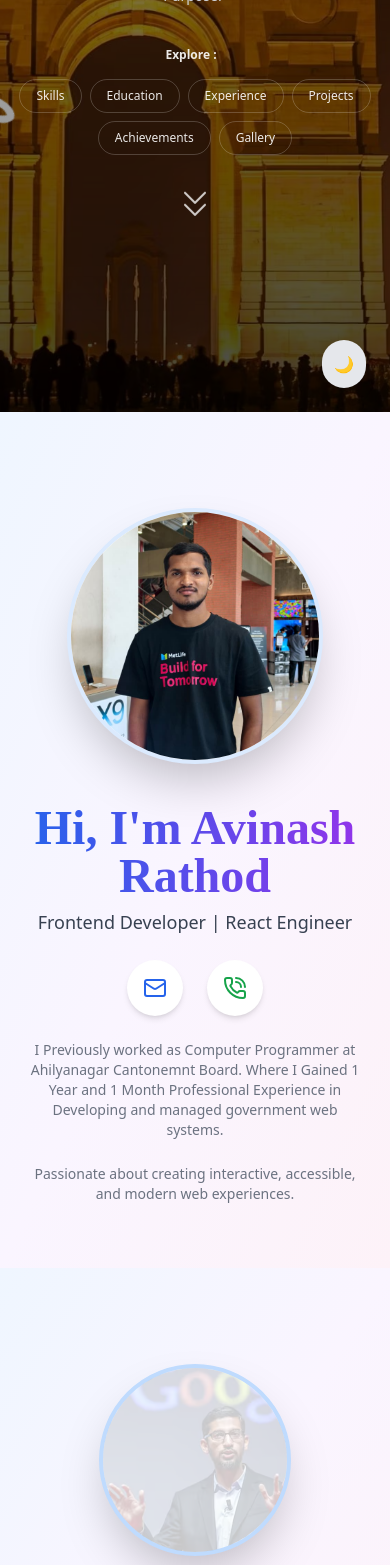
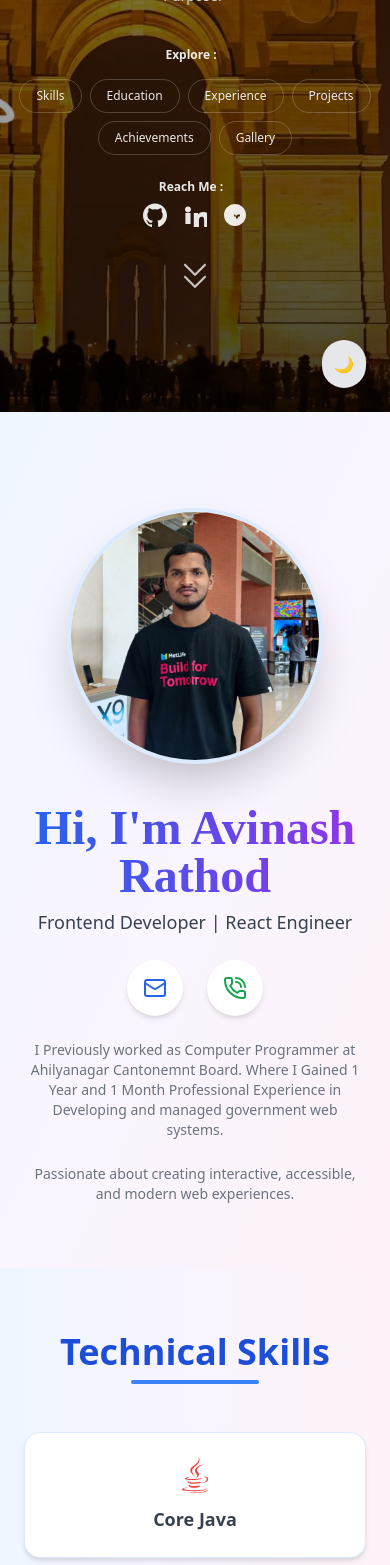
Before and after one commit to avirathod55252/avinash, a React (Create React App) app: page / in a window 390 px wide. Shown: the part 432-1997 px from the top of the page. Built offline with nearby package versions, Linux system fonts and the light colour scheme; a web font is replaced by a local one.

Commit message:
website content changed major

```diff
--- a/src/App.js
+++ b/src/App.js
@@ -19,14 +19,14 @@ export default function App() {
       <Home />
       <Navbar />
       <About />
-      <QuoteSlider />
+      {/* <QuoteSlider /> */}
       <Skills />
       <Education />
       <Experience />
       <Projects />
-      <Achievements />
+      {/* <Achievements /> */}
       <Gallery />
-      <Ratings />
+      {/* <Ratings /> */}
       <Footer />
     </ThemeWrapper>
   );
--- a/src/components/Education.js
+++ b/src/components/Education.js
@@ -6,11 +6,13 @@ export default function Education() {
     {
       year: "2024",
       icon: (
-        <img
-          src="/dyp-logo.png"
-          alt="DYP Logo"
-          className="w-20 h-25 object-contain drop-shadow-lg "
-        />
+        <div className="w-24 h-24 rounded-full bg-blue-100 dark:bg-gray-800 flex items-center justify-center shadow-lg">
+          <img
+            src="/dyp-logo.png"
+            alt="DYP Logo"
+            className="w-20 h-20 object-contain"
+          />
+        </div>
       ),
       degree: "B.Tech in Computer Science and Engineering",
       institution: "Dr. D.Y. Patil College of Engineering, Kolhapur",
@@ -31,8 +33,8 @@ export default function Education() {
     {
       year: "2020",
       icon: (
-        <div className="w-20 h-20 rounded-full bg-purple-100 flex items-center justify-center shadow-md border border-purple-300">
-          <FaBookOpen className="text-purple-700 text-4xl" />
+        <div className="w-20 h-20 rounded-full bg-purple-100 dark:bg-purple-800 flex items-center justify-center shadow-md border border-purple-300 dark:border-purple-700">
+          <FaBookOpen className="text-purple-700 dark:text-purple-300 text-4xl" />
         </div>
       ),
       degree: "HSC (Science - PCMB)",
@@ -42,10 +44,13 @@ export default function Education() {
       score: "72.62%",
       date: "Feb 2020",
     },
-
     {
       year: "2018",
-      icon: <FaSchool className="text-pink-600 text-5xl" />,
+      icon: (
+        <div className="w-20 h-20 rounded-full bg-pink-100 dark:bg-pink-800 flex items-center justify-center shadow-md border border-pink-300 dark:border-pink-700">
+          <FaSchool className="text-pink-600 dark:text-pink-300 text-4xl" />
+        </div>
+      ),
       degree: "SSC",
       institution: "Sudharshan Vidyalay, Sangavi (Patan)",
       score: "82.60%",
@@ -56,8 +61,7 @@ export default function Education() {
   return (
     <section
       id="education"
-      className="py-20 bg-gradient-to-r from-blue-50 via-purple-50 to-pink-50
-      dark:from-gray-900 dark:via-gray-800 dark:to-gray-900 transition-colors duration-300"
+      className="py-20 bg-gradient-to-r from-blue-50 via-purple-50 to-pink-50 dark:from-gray-900 dark:via-gray-800 dark:to-gray-900 transition-colors duration-300"
     >
       <div className="max-w-6xl mx-auto px-6">
         <h2 className="text-4xl font-bold text-center text-blue-700 dark:text-blue-300 mb-16">
@@ -65,6 +69,7 @@ export default function Education() {
         </h2>
 
         <div className="relative flex flex-col lg:flex-row justify-center items-center gap-10 lg:gap-16">
+          {/* Horizontal line */}
           <div className="hidden lg:block absolute top-1/2 left-0 w-full h-1 bg-blue-300/40 dark:bg-blue-600/30"></div>
 
           {education.map((item, index) => (
@@ -72,24 +77,23 @@ export default function Education() {
               key={index}
               className="relative flex flex-col items-center text-center"
             >
+              {/* Timeline dot */}
               <div
-                className={`hidden lg:flex w-6 h-6 rounded-full border-4
-                ${
+                className={`hidden lg:flex w-6 h-6 rounded-full border-4 ${
                   item.highlight
                     ? "border-blue-600 bg-blue-500"
                     : "border-gray-400 bg-gray-300 dark:bg-gray-600"
                 } z-10`}
               ></div>
 
+              {/* Card */}
               <div
                 className={`mt-6 lg:mt-10 p-6 rounded-xl shadow-xl backdrop-blur-lg
-                  transition-all duration-300 border w-[300px]
-                  ${
+                  transition-all duration-300 border w-[300px] ${
                     item.highlight
                       ? "bg-white/70 dark:bg-gray-900/70 border-blue-500 shadow-blue-300"
                       : "bg-white/50 dark:bg-gray-800/70 border-gray-300"
-                  }
-                `}
+                  }`}
               >
                 <div className="flex justify-center mb-4">{item.icon}</div>
 
@@ -111,7 +115,6 @@ export default function Education() {
                   {item.institution}
                 </p>
 
-                {/* ✅ SHOW ADDRESS */}
                 {item.address && (
                   <p className="text-xs text-gray-500 dark:text-gray-400 mt-1">
                     📍 {item.address}
--- a/src/components/Experience.js
+++ b/src/components/Experience.js
@@ -4,39 +4,22 @@ import { motion } from "framer-motion";
 export default function Experience() {
   const experiences = [
     {
-      role: "Computer Programmer 1 Year and 1 Month of Experience",
+      role: "Computer Programmer – 1 Year and 1 Month Experience",
       company: "Ahilyanagar Cantonment Board",
       companyUrl: "https://ahmednagar.cantt.gov.in/",
       duration: "22 July 2024 To 31 August 2025",
       logo: "/acb.png",
-      logoClass: "w-full max-w-[350px] h-auto object-contain mx-auto sm:mx-0", // LARGE BANNER LOGO
+      logoClass: "w-full max-w-[350px] h-auto object-contain mx-auto sm:mx-0",
       points: [
-        "Website Management & Maintenance – Developed new pages, enhanced the homepage slider, built modules, and performed UAT for RTRM and E-Chhawani platforms.",
-        "GIS & Software Setup (BARC Project) – Installed and configured BARC Change Detection Software and executed GIS workflows using QGIS.",
-        "Zoho Developer – Migrated legacy systems from NIC to Zoho, administered Zoho Workplace, and implemented secure authentication via Government OneAuth (2FA).",
-        "Worked on major government software including RTRM, Parichay, and multiple e-Governance platforms.",
-        "Published and managed E-Procurement tenders under the Defence category with security validations and plugin checks using Java.",
-        "Handled daily operations of Government email systems such as NIC Mail and the official Government Mail Portal.",
-        "Managed statutory public service portals such as the RTI Portal (Right to Information Act, 2005) and CPGRAMS for citizen grievances.",
-        "Contributed to the Real Time Record Management (RTRM) project by DGDE, performing software testing and supporting modules related to encroachment monitoring on defence land.",
-      ],
-    },
-    {
-      role: "Technical Content Writer",
-      company: "GeeksforGeeks (Remote)",
-      companyUrl: "https://www.geeksforgeeks.org/",
-      duration: "Apr 2023 – Apr 2024",
-      logo: "/gfg2.png",
-      logoClass: "w-28 h-28 sm:w-32 sm:h-32 object-contain mx-auto sm:mx-0", // SMALL SQUARE LOGO
-      points: [
-        "Published and improved 100+ technical articles.",
-        "Secured 12th rank in Technical Scripter 2022.",
-        "Received 4.9/5 average rating from readers.",
-        "Specialized in web development, programming languages, and data structures.",
-        "Collaborated with editors to ensure high-quality content.",
-        "Engaged with the GFG community through comments and feedback.",
-        "Trained new content writers and reviewed their articles for quality assurance.",
-        "Live Demo – NEET AI Doctor Project (Gemini 3 Pro): https://aistudio.google.com/apps/drive/1rjNBVD5thijXK-CakSljD8CuDjWow3Bp?fullscreenApplet=true&showPreview=true&showAssistant=true",
+        "Office Website Maintenance – Maintained and updated the official office website to ensure smooth functionality, content accuracy, and availability of services.",
+        "NIC Email & Communication Handling – Regularly monitored and managed official NIC email communications to ensure timely responses and coordination with internal and external stakeholders.",
+        "Server-Related Support – Resolved server-related queries and issues, ensuring minimal downtime and smooth operation of hosted applications and services.",
+        "Network-Related Support – Assisted in resolving network connectivity and performance issues and coordinated with concerned teams to maintain stable network operations.",
+        "Learning & Implementation of C++ and Java – Learned and applied C++ and Java concepts focusing on security implementation for internal projects and portal development.",
+        "Tender Upload Portal – Managed complete tender lifecycle including creating/uploading tenders, verifying bidder details, coordinating with cross-functional teams, implementing Java-based security features, re-tendering if eligibility criteria not met, organizing pre-bid meetings, verifying BOQ and bid documents, and supporting final submission and tender/project allocation.",
+        "BARC Encroachment Detection Project – Worked on defense land encroachment detection using BARC Change Detection Software, QGIS, Google Earth Image Downloader; collected Shape Files, identified geographic boundaries, downloaded satellite images for multiple time periods, processed images with software, imported results into QGIS, and marked detected changes visually.",
+        "NIC Collaboration – eChhawani Portal UAT – Performed User Acceptance Testing for public service functionalities including online water bill and rent payments, services for defense area residents, employee registration, role-based access control, and service workflows to ensure functionality met user and organizational requirements.",
+        "Lease Extension & Renewal Portal – Contributed to Real-Time Record Management System for lease renewal and extension, performed end-to-end UAT, documented results in Excel, collaborated with cross-functional teams for issue resolution, and tested securely using leased line private network.",
       ],
     },
   ];
@@ -44,8 +27,7 @@ export default function Experience() {
   return (
     <section
       id="experience"
-      className="py-16 bg-gradient-to-br from-blue-50 via-purple-50 to-pink-50
-      dark:from-gray-800 dark:via-gray-900 dark:to-gray-800 transition-colors duration-300"
+      className="py-16 bg-gradient-to-br from-blue-50 via-purple-50 to-pink-50 dark:from-gray-800 dark:via-gray-900 dark:to-gray-800 transition-colors duration-300"
     >
       <div className="max-w-6xl mx-auto px-4 sm:px-6">
         {/* Heading */}
@@ -63,15 +45,13 @@ export default function Experience() {
               whileInView={{ opacity: 1, y: 0 }}
               transition={{ duration: 0.6, delay: index * 0.2 }}
               viewport={{ once: true }}
-              className="relative bg-white dark:bg-gray-900 rounded-2xl shadow-xl
-              dark:shadow-gray-700 hover:shadow-2xl border border-blue-100
-              dark:border-gray-700 p-6 sm:p-8 transition-all duration-300 hover:-translate-y-1"
+              className="relative bg-white dark:bg-gray-900 rounded-2xl shadow-xl dark:shadow-gray-700 hover:shadow-2xl border border-blue-100 dark:border-gray-700 p-6 sm:p-8 transition-all duration-300 hover:-translate-y-1"
             >
               {/* Top Row */}
               <div className="flex flex-col md:flex-row md:justify-between md:items-center gap-6 mb-6">
                 {/* Logo + Role */}
                 <div className="flex flex-col sm:flex-row items-center gap-4 text-center sm:text-left">
-                  {/* Company Logo (size is different for each experience) */}
+                  {/* Company Logo */}
                   {exp.logo && (
                     <img
                       src={exp.logo}
@@ -98,9 +78,7 @@ export default function Experience() {
                   href={exp.companyUrl}
                   target="_blank"
                   rel="noopener noreferrer"
-                  className="text-lg font-semibold text-purple-600 dark:text-purple-400
-                  hover:text-blue-700 dark:hover:text-blue-300 underline underline-offset-4
-                  transition-all duration-200 mb-3 inline-block text-center sm:text-left"
+                  className="text-lg font-semibold text-purple-600 dark:text-purple-400 hover:text-blue-700 dark:hover:text-blue-300 underline underline-offset-4 transition-all duration-200 mb-3 inline-block text-center sm:text-left"
                 >
                   {exp.company}
                 </a>
@@ -111,10 +89,7 @@ export default function Experience() {
               )}
 
               {/* Points List */}
-              <ul
-                className="list-disc ml-5 sm:ml-6 text-gray-700 dark:text-gray-300
-                space-y-2 leading-relaxed text-left"
-              >
+              <ul className="list-disc ml-5 sm:ml-6 text-gray-700 dark:text-gray-300 space-y-2 leading-relaxed text-left">
                 {exp.points.map((point, i) => (
                   <li
                     key={i}
--- a/src/components/Home.js
+++ b/src/components/Home.js
@@ -56,15 +56,16 @@ export default function Home() {
           “India’s Spirit. Engineer’s Mind. Creator’s Vision.”
         </h2>
 
+        {/* Description */}
         <p className="mt-2 text-sm sm:text-base md:text-lg text-gray-300 max-w-xl leading-relaxed px-2">
           “From India’s Iconic Heritage to the Future of AI — A Developer’s
           Journey of Excellence, Creativity, and Purpose.”
         </p>
 
+        {/* Explore + Reach Me */}
+        <div className="mt-10 text-xs sm:text-sm text-white/90">
           {/* Explore Buttons */}
-        <div className="mt-10 text-xs sm:text-sm text-white/90">
           <span className="font-semibold mr-2">Explore :</span>
-
           <div className="flex flex-wrap justify-center gap-2 sm:gap-3 mt-4">
             {[
               "Skills",
@@ -90,6 +91,54 @@ export default function Home() {
             ))}
           </div>
 
+          {/* Reach Me */}
+          <span className="font-semibold mr-2 mt-6 inline-block">
+            Reach Me :
+          </span>
+          <div className="flex flex-wrap justify-center gap-4 mt-2">
+            {/* GitHub */}
+            <a
+              href="https://github.com/avirathod55252"
+              target="_blank"
+              rel="noopener noreferrer"
+              className="hover:text-yellow-400 transition"
+            >
+              <svg className="w-6 h-6" fill="currentColor" viewBox="0 0 24 24">
+                <path d="M12 .5C5.37.5 0 5.87 0 12.5c0 5.3 3.44 9.8 8.2 11.38.6.11.82-.26.82-.58v-2.03c-3.34.73-4.03-1.61-4.03-1.61-.55-1.38-1.35-1.75-1.35-1.75-1.1-.75.08-.74.08-.74 1.22.09 1.86 1.25 1.86 1.25 1.08 1.84 2.83 1.31 3.52 1 .11-.77.42-1.31.76-1.61-2.67-.31-5.47-1.34-5.47-5.97 0-1.32.47-2.4 1.24-3.25-.12-.31-.54-1.55.12-3.23 0 0 1-.32 3.3 1.23a11.43 11.43 0 016 0c2.3-1.55 3.3-1.23 3.3-1.23.66 1.68.24 2.92.12 3.23.77.85 1.24 1.93 1.24 3.25 0 4.64-2.8 5.66-5.48 5.96.43.37.81 1.1.81 2.22v3.3c0 .32.22.69.82.58C20.56 22.3 24 17.8 24 12.5 24 5.87 18.63.5 12 .5z" />
+              </svg>
+            </a>
+
+            {/* LinkedIn */}
+            <a
+              href="https://www.linkedin.com/in/avinashrathod55252/"
+              target="_blank"
+              rel="noopener noreferrer"
+              className="hover:text-blue-500 transition"
+            >
+              <svg className="w-6 h-6" fill="currentColor" viewBox="0 0 24 24">
+                <path d="M4.98 3.5C3.34 3.5 2 4.84 2 6.48c0 1.64 1.34 2.98 2.98 2.98 1.64 0 2.98-1.34 2.98-2.98C7.96 4.84 6.62 3.5 4.98 3.5zM2.4 21h5.16v-11H2.4v11zm7.84-11h4.96v1.57h.07c.69-1.3 2.37-2.68 4.87-2.68 5.21 0 6.16 3.44 6.16 7.9v8.21h-5.16v-7.27c0-1.73-.03-3.95-2.41-3.95-2.41 0-2.78 1.88-2.78 3.82v7.4h-5.16V10z" />
+              </svg>
+            </a>
+
+            {/* LeetCode */}
+            <a
+              href="https://leetcode.com/explore/"
+              target="_blank"
+              rel="noopener noreferrer"
+              className="hover:text-orange-500 transition"
+            >
+              <svg
+                className="w-6 h-6"
+                viewBox="0 0 48 48"
+                fill="currentColor"
+                xmlns="http://www.w3.org/2000/svg"
+              >
+                <path d="M32.94 18.33l-5.91-5.92c-.32-.32-.84-.32-1.16 0l-5.92 5.92c-.33.33-.33.86 0 1.19l5.91 5.92c.32.33.84.33 1.16 0l5.92-5.92c.33-.33.33-.86 0-1.19zM24 2C11.85 2 2 11.85 2 24s9.85 22 22 22 22-9.85 22-22S36.15 2 24 2zm10 25h-4v4h-4v-4h-4v-4h4v-4h4v4h4v4z" />
+              </svg>
+            </a>
+          </div>
+        </div>
+
         {/* Down Arrow */}
         <div className="flex justify-center mt-10 animate-bounce">
           <a href="#aboutme">
@@ -110,7 +159,6 @@ export default function Home() {
           </a>
         </div>
       </div>
-      </div>
     </section>
   );
 }
--- a/src/components/Navbar.js
+++ b/src/components/Navbar.js
@@ -48,7 +48,7 @@ export default function Navbar() {
     { id: "home", label: "Home", icon: <Home className="w-4 h-4" /> },
     {
       id: "aboutme",
-      label: "Intro",
+      label: "About_me",
       icon: <User className="w-4 h-4" />,
     },
     { id: "skills", label: "Skills", icon: <Code className="w-4 h-4" /> },
@@ -67,12 +67,12 @@ export default function Navbar() {
       label: "Projects",
       icon: <FolderGit2 className="w-4 h-4" />,
     },
-    {
-      id: "achievements",
-      label: "Achievements",
+    // {
+    //   id: "achievements",
+    //   label: "Achievements",
 
-      icon: <Award className="w-4 h-4" />,
-    },
+    //   icon: <Award className="w-4 h-4" />,
+    // },
     { id: "gallery", label: "Gallery", icon: <Images className="w-4 h-4" /> },
     {
       id: "reachme",
--- a/src/components/Skills.js
+++ b/src/components/Skills.js
@@ -1,14 +1,7 @@
 import React from "react";
-import {
-  FaJava,
-  FaHtml5,
-  FaCss3Alt,
-  FaReact,
-  FaGithub,
-  FaComments,
-} from "react-icons/fa";
-import { SiJavascript } from "react-icons/si";
+import { FaJava, FaHtml5, FaCss3Alt, FaGithub } from "react-icons/fa";
 import { GiNetworkBars } from "react-icons/gi";
+import { SiSpring } from "react-icons/si"; // Spring Boot Icon
 import { motion } from "framer-motion";
 
 export default function Skills() {
@@ -18,13 +11,11 @@ export default function Skills() {
       icon: <FaJava className="text-red-500 text-4xl" />,
     },
     {
-      name: "HTML, CSS, JavaScript, React.js",
+      name: "HTML & CSS",
       icon: (
         <div className="flex gap-2">
           <FaHtml5 className="text-orange-500 text-3xl" />
           <FaCss3Alt className="text-blue-500 text-3xl" />
-          <SiJavascript className="text-yellow-500 text-3xl" />
-          <FaReact className="text-cyan-500 text-3xl" />
         </div>
       ),
     },
@@ -33,16 +24,16 @@ export default function Skills() {
       icon: <GiNetworkBars className="text-green-500 text-4xl" />,
     },
     {
-      name: "OOP Principles In Java",
+      name: "OOP Principles in Java",
       icon: <FaJava className="text-indigo-500 text-4xl" />,
     },
     {
-      name: " GitHub",
+      name: "Git",
       icon: <FaGithub className="text-gray-800 dark:text-gray-200 text-4xl" />,
     },
     {
-      name: "Communication Skills",
-      icon: <FaComments className="text-pink-500 text-4xl" />,
+      name: "Spring Boot",
+      icon: <SiSpring className="text-teal-500 text-4xl" />,
     },
   ];
 
```
Lines whose indentation alone changed are shown as unchanged.
